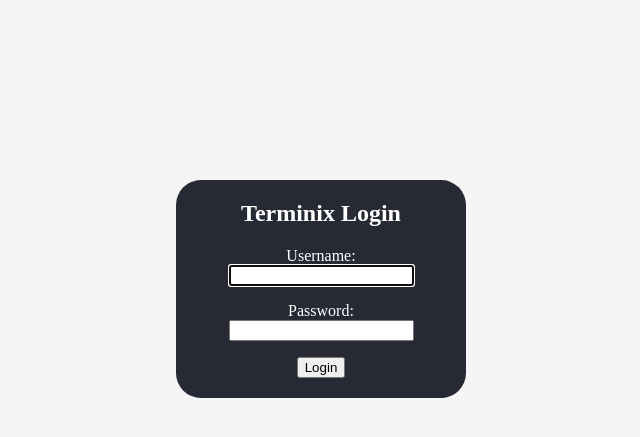
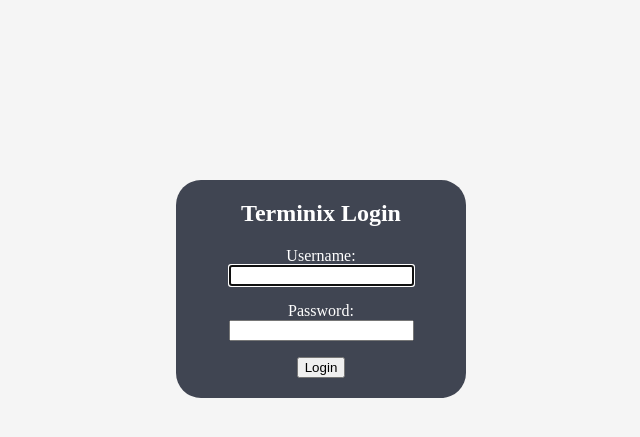
Before and after one commit to nerun/terminix, a PHP site: page /login.php in a window 1280 px wide. Shown: the top 437 px of the page, without its empty margins (319-959 px from the left). Run offline with PHP 8.4, Linux system fonts and the light colour scheme.

Commit message:
Changed login screen color and screenshots

```diff
--- a/login.php
+++ b/login.php
@@ -105,7 +105,7 @@ if ($_SERVER['REQUEST_METHOD'] === 'POST') {
 </head>
 <body style="background-color:#f5f5f5">
     <center>
-        <div style="background-color:#272a35; width:250px; padding:20px; margin-top:180px; border-radius: 25px;">
+        <div style="background-color:#404552; width:250px; padding:20px; margin-top:180px; border-radius: 25px;">
             <h2 style="margin-top:0px; color:white">Terminix Login</h2>
             <?php if (!empty($error)) echo "<p style='color:red;'>$error</p>\n"; ?>
             <?php if (!empty($expired)) echo "<p style='text-align:center; color:red;'>$expired</p>\n" ?>
```
Also changed, not shown: README.md, screenshot-login.webp (added), screenshot.webp.
